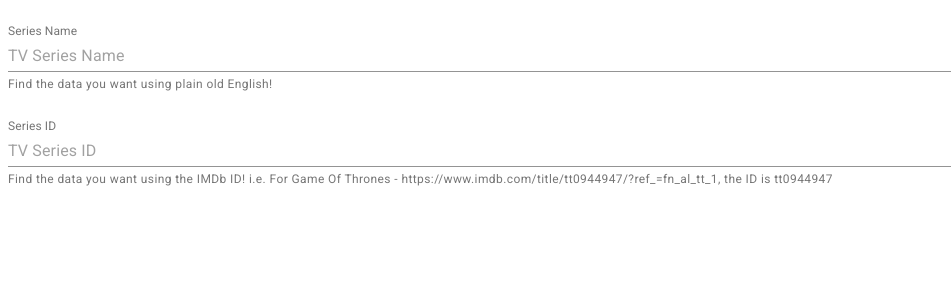
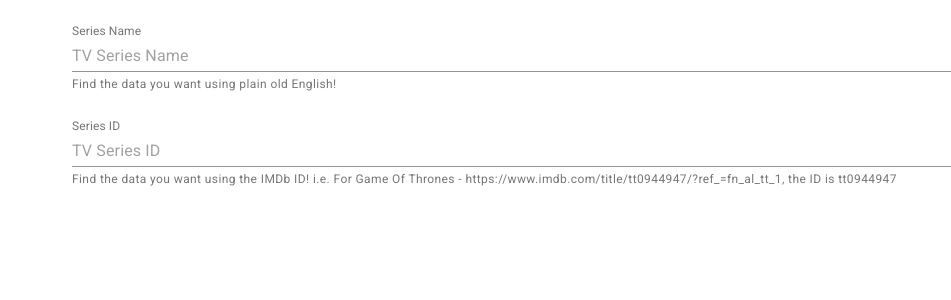
Before and after one commit to RyanMKrol/RatingsPlotter-Site, a React (Create React App) app: page / in a window 1280 px wide. Shown: the top 300 px of the page, without its empty margins (0-951 px from the left). Built offline with nearby package versions, Linux system fonts and the light colour scheme.

Commit message:
Add Home styling
* Basically just center aligning content, setting page widths,
other basic styles

```diff
--- a/src/pages/Home.css
+++ b/src/pages/Home.css
@@ -1,3 +1,33 @@
+.page-container {
+  width: 90%;
+  height: 100%;
+  display: flex;
+  margin: auto;
+}
+.Home {
+  text-align: center;
+  width: 100%;
+  height: 100%;
+  display: flex;
+  flex-direction: column;
+}
+
 .home-page-content {
   display: flex;
+  flex-wrap: wrap;
+  flex: 1 1 auto;
 }
+
+.home-page-plot {
+  text-align: center;
+  margin: auto;
+  padding: 10px;
+  width: 100%;
+  height: 40%;
+}
+
+.home-page-poster {
+  text-align: center;
+  margin: auto;
+  padding: 10px;
+}
```
